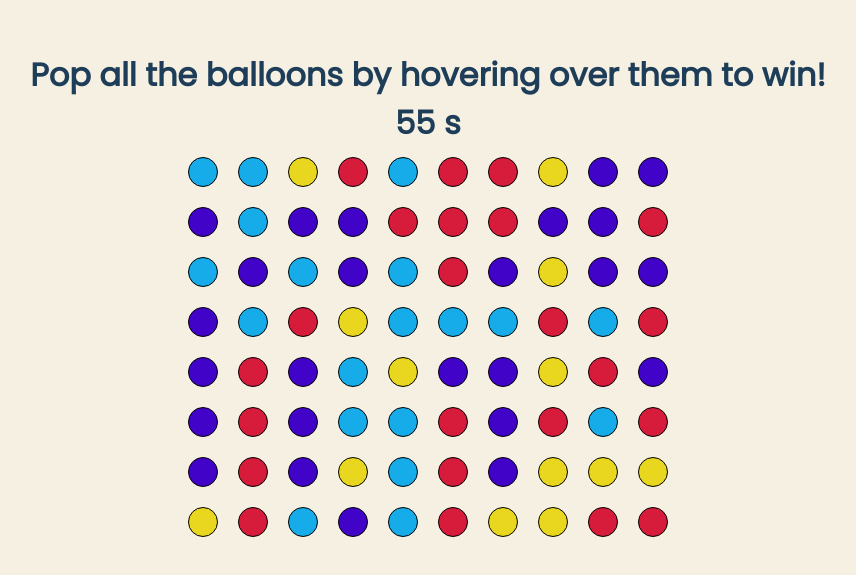
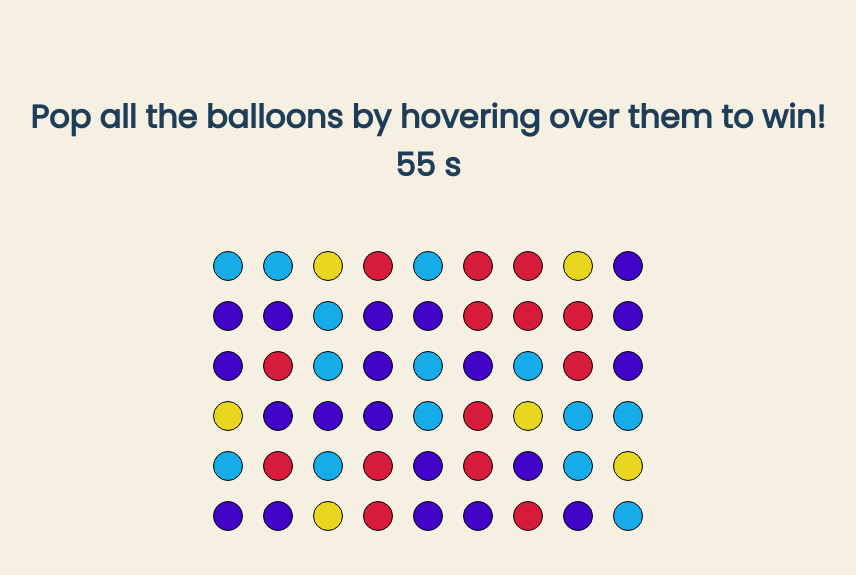
Before and after one commit to biancarosca/pop-the-balloons, a plain HTML site: page index.html in a window 1280 px wide. Shown: the part 101-676 px from the top of the page, without its empty margins (212-1068 px from the left). Drawn offline with Linux system fonts and the light colour scheme.

Commit message:
generated balloons dynamically

```diff
--- a/assets/scripts/game.js
+++ b/assets/scripts/game.js
@@ -1,7 +1,25 @@
-const BALLOONS_INGAME = 80;
 const GAME_TIME_ALLOWED = 60; // seconds
-const balloon = document.getElementsByClassName('balloon');
+const BALLOON_WIDTH = 50; //30px + 20px margin
+const BALLOON_HEIGHT = 50; //30px + 20px margin
+const numberOfBalloonsPerLine = Math.floor(window.screen.width*0.6/BALLOON_WIDTH);
+const numberOfBallonsPerColumn =  Math.floor((window.screen.height*0.6-15)/BALLOON_HEIGHT);
+const BALLOONS_INGAME = numberOfBallonsPerColumn*numberOfBalloonsPerLine;
 
+
+const createBalloons = () => {
+    let balloonContainer = document.querySelector('.balloons-container');
+    for(let j=0 ; j<numberOfBallonsPerColumn ;j++)
+    {let row = document.createElement('div');
+    row.classList.add('row');
+    balloonContainer.appendChild(row);
+        for (let i=0 ; i< numberOfBalloonsPerLine ; i++ )
+            {   row = balloonContainer.querySelectorAll('.row')[j];
+                let balloon = document.createElement('div');
+                balloon.classList.add('balloon');
+                row.appendChild(balloon);
+            }
+    }
+}
 
 const balloonColorGenerator = () => {
 
@@ -115,4 +133,6 @@ const startGame = () =>{
     }
 }
 
+createBalloons();
+const balloon = document.getElementsByClassName('balloon');
 startGame();
--- a/assets/styles/style.css
+++ b/assets/styles/style.css
@@ -7,6 +7,7 @@
 body{
     font-family: "Poppins",sans-serif;
     background-color: #f5f0e1;
+    overflow-x: hidden;
 
 }
 
@@ -18,8 +19,25 @@ body{
     height: 100vh;
 }
 
+.h1-container{
+    display: flex;
+    flex-direction: column;
+    justify-content: center;
+    align-items: center;
+    width: 100vw;
+    height: 15vh;
+    margin-top: 5%;
+}
+
+.balloons-container{
+    margin-top: 5vh;
+    margin-bottom: 5vh;
+}
+
 h1{
     color: #1e3d59;
+    margin: 0 5%;
+    text-align: center;
 }
 
 
@@ -80,3 +98,9 @@ h1{
     background-color:#305a7f;
     transform: scale(1.1);
 }
+
+@media screen and (max-width:480px ){
+    h1{
+        font-size: 1.5rem;
+    }
+}
--- a/index.html
+++ b/index.html
@@ -11,106 +11,11 @@
 </head>
 <body>
     <div class="game-container">
-        <h1>Pop all the balloons by hovering over them to win!</h1>
-        <h1 id="time-left">60 s</h1>
-        <div class="balloons-container">
-            <div class="row">
-                <div class="balloon"></div>
-                <div class="balloon"></div>
-                <div class="balloon"></div>
-                <div class="balloon"></div>
-                <div class="balloon"></div>
-                <div class="balloon"></div>
-                <div class="balloon"></div>
-                <div class="balloon"></div>
-                <div class="balloon"></div>
-                <div class="balloon"></div>
-            </div>
-            <div class="row">
-                <div class="balloon"></div>
-                <div class="balloon"></div>
-                <div class="balloon"></div>
-                <div class="balloon"></div>
-                <div class="balloon"></div>
-                <div class="balloon"></div>
-                <div class="balloon"></div>
-                <div class="balloon"></div>
-                <div class="balloon"></div>
-                <div class="balloon"></div>
-            </div>
-            <div class="row">
-                <div class="balloon"></div>
-                <div class="balloon"></div>
-                <div class="balloon"></div>
-                <div class="balloon"></div>
-                <div class="balloon"></div>
-                <div class="balloon"></div>
-                <div class="balloon"></div>
-                <div class="balloon"></div>
-                <div class="balloon"></div>
-                <div class="balloon"></div>
-            </div>
-            <div class="row">
-                <div class="balloon"></div>
-                <div class="balloon"></div>
-                <div class="balloon"></div>
-                <div class="balloon"></div>
-                <div class="balloon"></div>
-                <div class="balloon"></div>
-                <div class="balloon"></div>
-                <div class="balloon"></div>
-                <div class="balloon"></div>
-                <div class="balloon"></div>
-            </div>
-            <div class="row">
-                <div class="balloon"></div>
-                <div class="balloon"></div>
-                <div class="balloon"></div>
-                <div class="balloon"></div>
-                <div class="balloon"></div>
-                <div class="balloon"></div>
-                <div class="balloon"></div>
-                <div class="balloon"></div>
-                <div class="balloon"></div>
-                <div class="balloon"></div>
-            </div>
-            <div class="row">
-                <div class="balloon"></div>
-                <div class="balloon"></div>
-                <div class="balloon"></div>
-                <div class="balloon"></div>
-                <div class="balloon"></div>
-                <div class="balloon"></div>
-                <div class="balloon"></div>
-                <div class="balloon"></div>
-                <div class="balloon"></div>
-                <div class="balloon"></div>
-            </div>
-            <div class="row">
-                <div class="balloon"></div>
-                <div class="balloon"></div>
-                <div class="balloon"></div>
-                <div class="balloon"></div>
-                <div class="balloon"></div>
-                <div class="balloon"></div>
-                <div class="balloon"></div>
-                <div class="balloon"></div>
-                <div class="balloon"></div>
-                <div class="balloon"></div>
-            </div>
-            <div class="row">
-                <div class="balloon"></div>
-                <div class="balloon"></div>
-                <div class="balloon"></div>
-                <div class="balloon"></div>
-                <div class="balloon"></div>
-                <div class="balloon"></div>
-                <div class="balloon"></div>
-                <div class="balloon"></div>
-                <div class="balloon"></div>
-                <div class="balloon"></div>
-            </div>
+        <div class="h1-container">
+            <h1>Pop all the balloons by hovering over them to win!</h1>
+            <h1 id="time-left">60 s</h1>
         </div>
+        <div class="balloons-container"></div>
     </div>
     <div class="result">
         <h1>You</h1>
```
